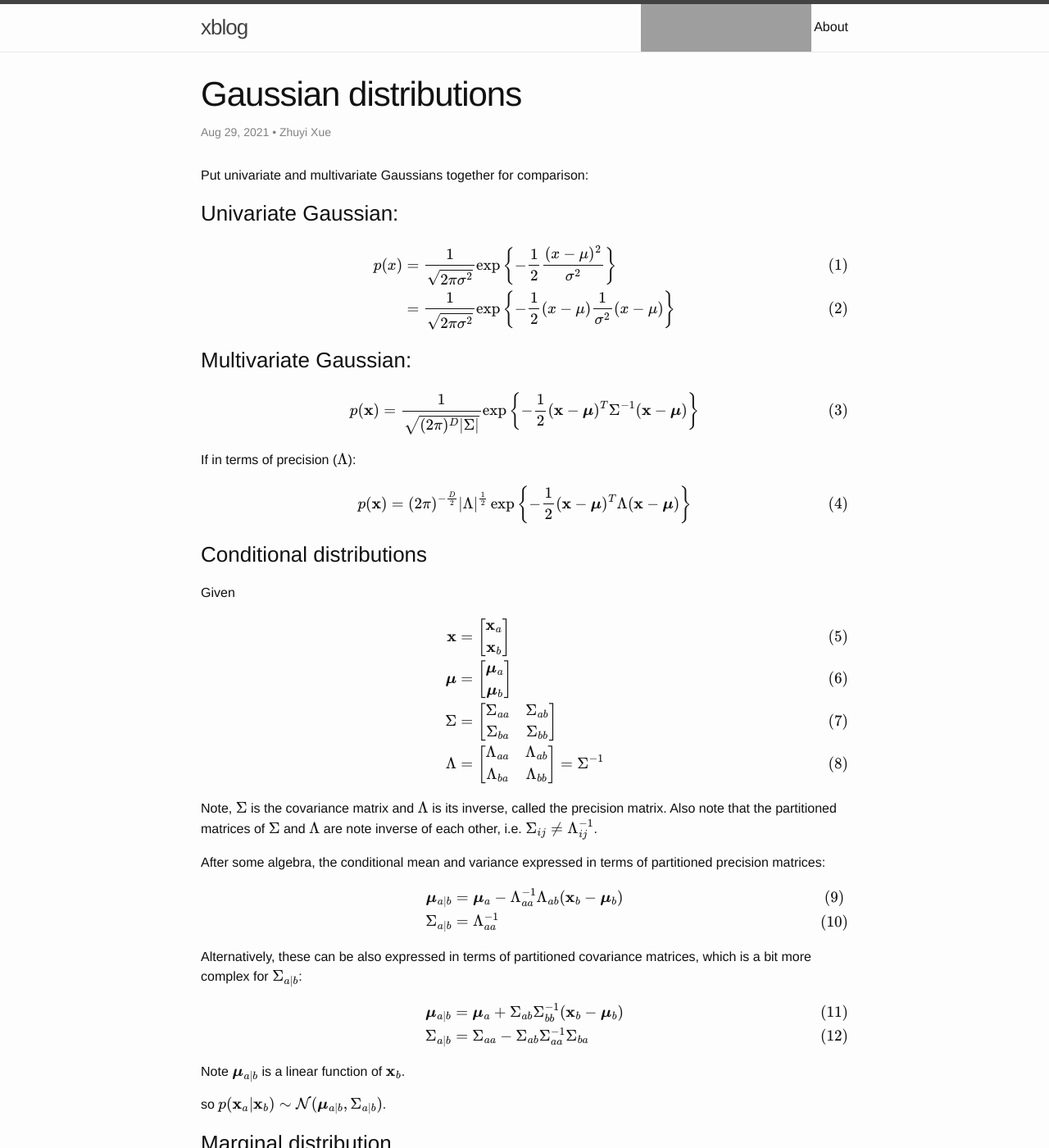
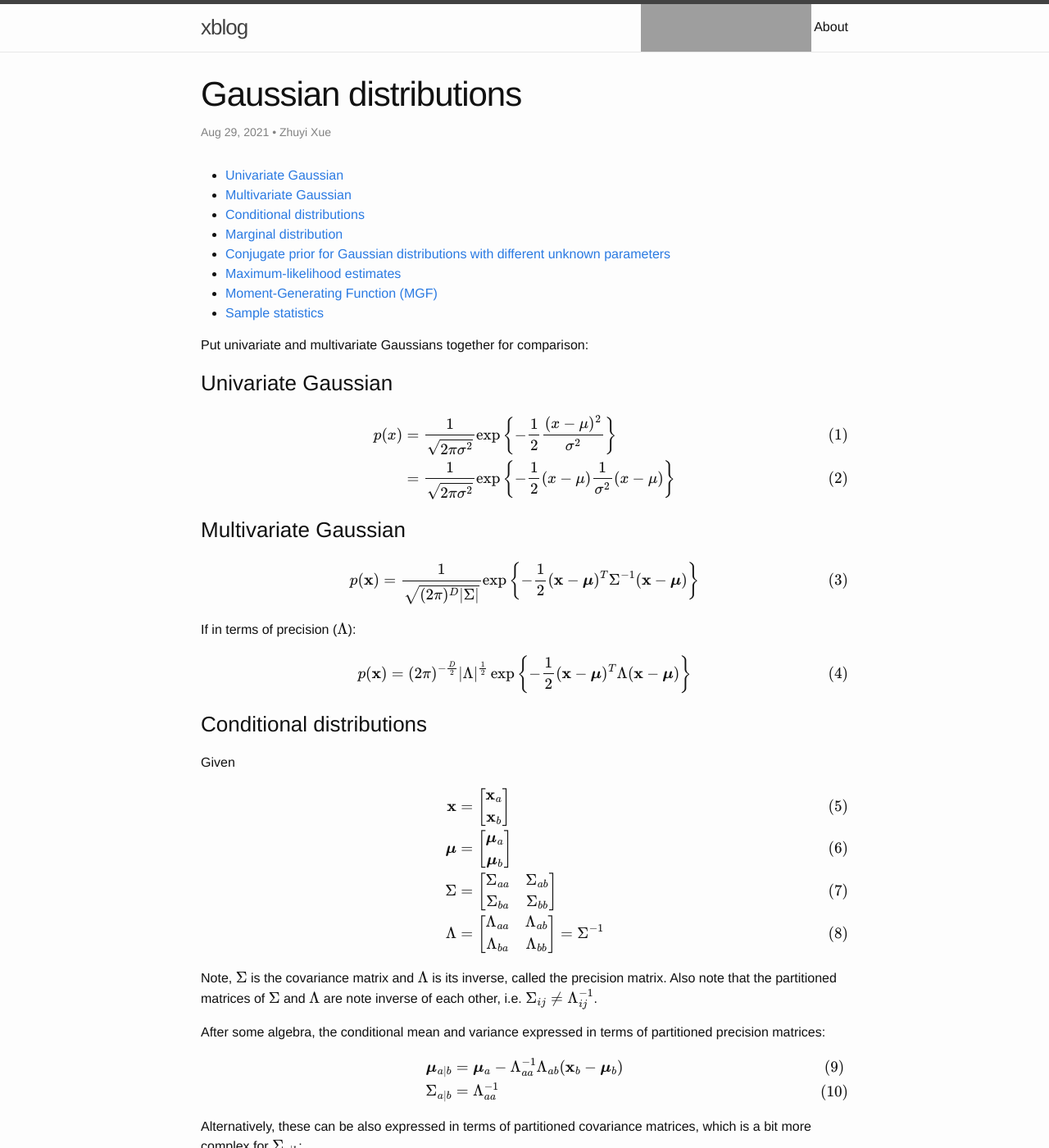
Before and after one commit to zyxue/zyxue.github.io, a Jekyll site: the page built from _posts/2021-08-29-gaussian-distributions.md, in a window 1280 px wide and 1400 px high. Shown: the whole window at 82% size. Built offline with Jekyll 4.4.1, drawn with Linux system fonts in a browser that asks for light colours; formulas are drawn with MathJax 3; comment, search, counter and statistics services are not loaded; some of the changed text lies outside the part shown; grey boxes are pictures that could not be loaded.

Commit message:
added toc to gaussian post

```diff
--- a/_posts/2021-08-29-gaussian-distributions.md
+++ b/_posts/2021-08-29-gaussian-distributions.md
@@ -5,9 +5,12 @@ author: Zhuyi Xue
 tags: statistics
 ---
 
+* toc
+{:toc}
+
 Put univariate and multivariate Gaussians together for comparison:
 
-### Univariate Gaussian:
+### Univariate Gaussian
 
 $$
 \begin{align}
@@ -18,7 +21,7 @@ p(x)
 $$
 
 
-### Multivariate Gaussian:
+### Multivariate Gaussian
 
 $$
 \begin{equation}
@@ -107,7 +110,7 @@ i.e.
 $$p(\mathbf{x}_a) \sim \mathcal{N}(\mathbf{x}_a | \boldsymbol{\mu}_a, \Sigma_{aa})$$, which is straightforward.
 
 
-### Conjugate prior for Gaussian distributions with different unknown parameters:
+### Conjugate prior for Gaussian distributions with different unknown parameters
 
 | mean    | variance/precision | dimension    | conjugate prior                                        |
 |---------|--------------------|--------------|--------------------------------------------------------|
```
